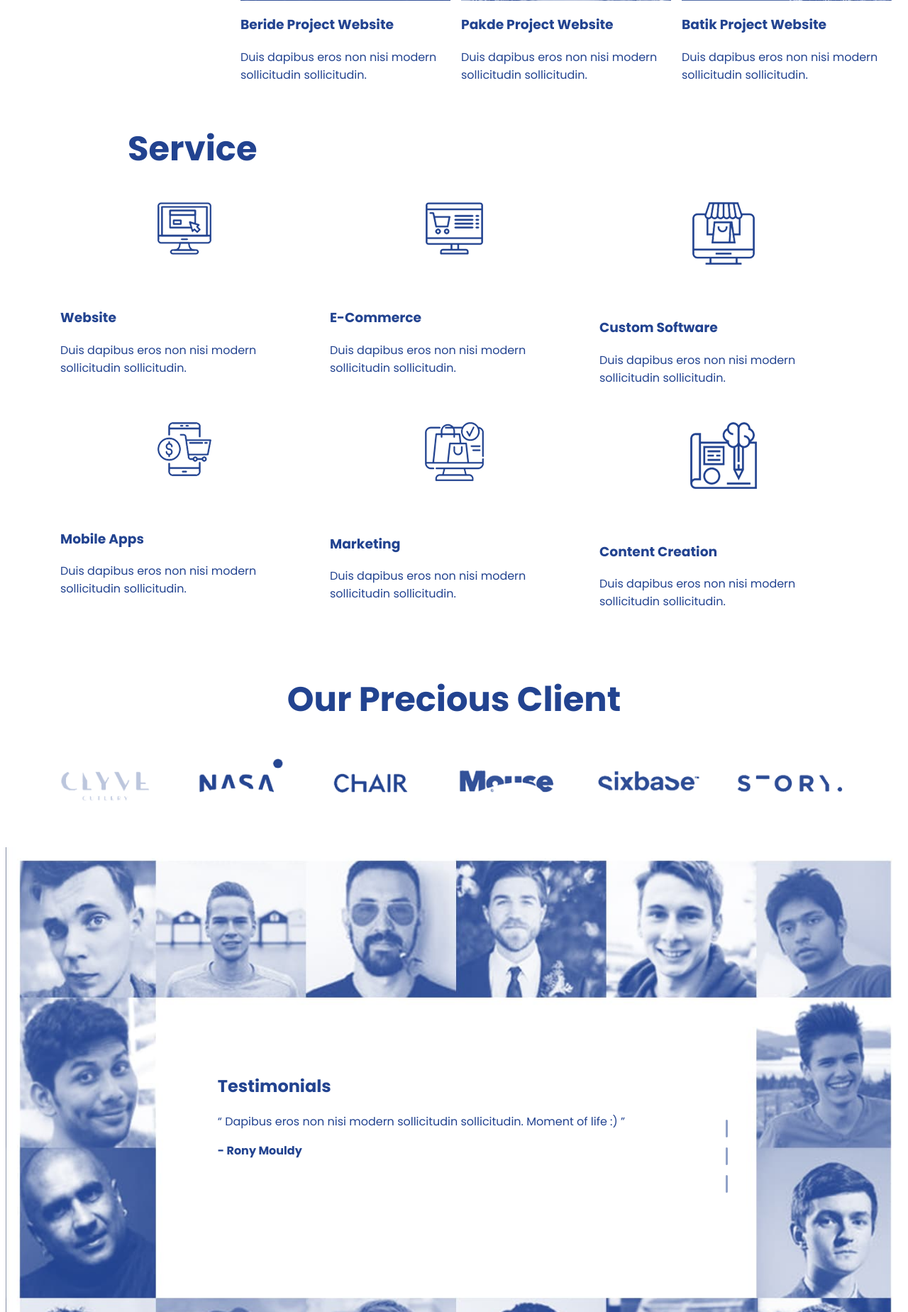
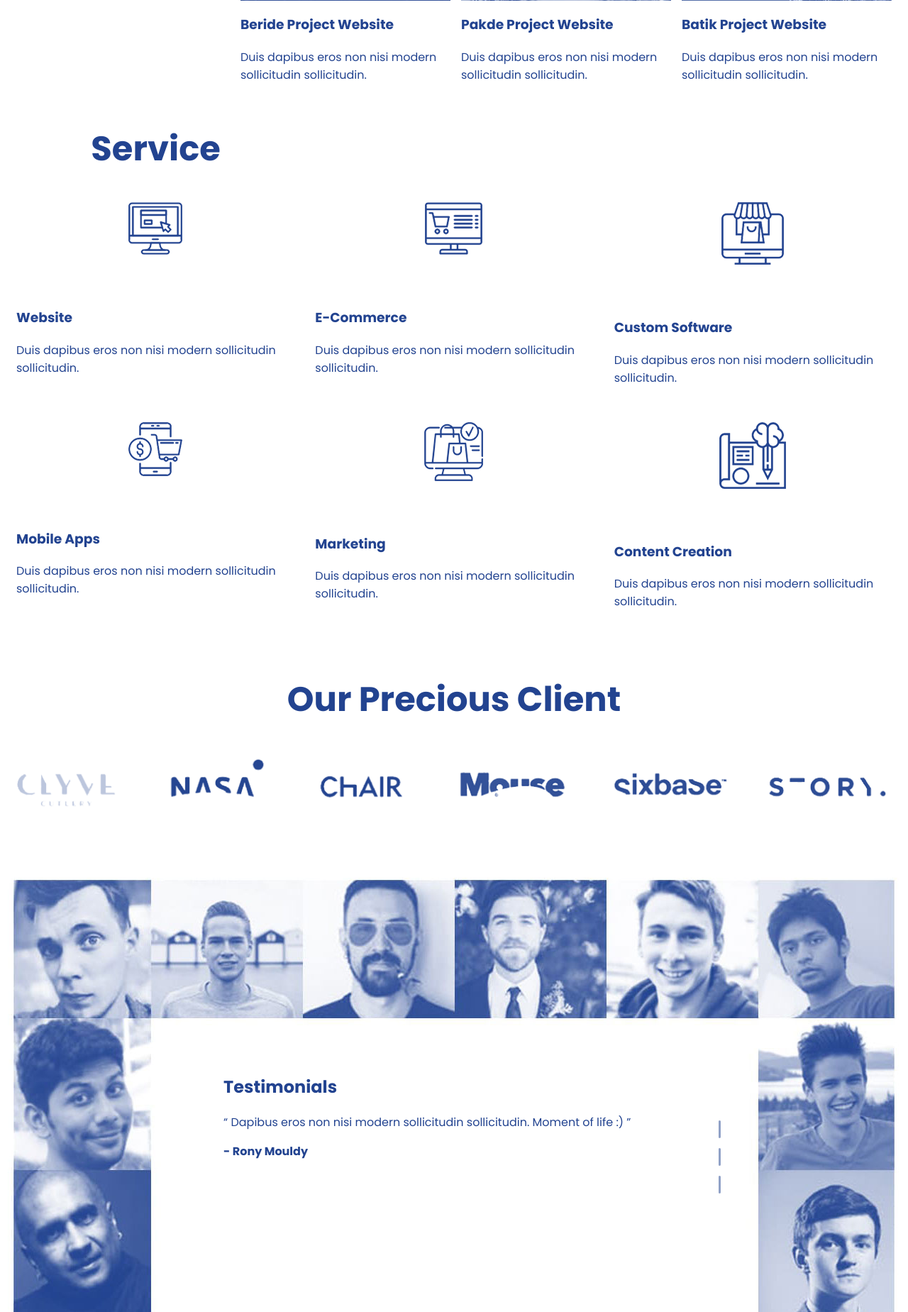
Before and after one commit to trilastiko/sab.id, a PHP site: page / in a window 1280 px wide. Shown: the part 1991-3840 px from the top of the page at 71% size. Run offline with PHP 8.4, Linux system fonts and the light colour scheme; some libraries are stand-ins or nearby versions.

Commit message:
update testimony
update testimony

```diff
--- a/assets/stylesheets/css/style.css
+++ b/assets/stylesheets/css/style.css
@@ -29,6 +29,12 @@
     background: #FFFFFF;
 }
 
+@media (min-width: 1200px) {
+  .container {
+    max-width: 1280px;
+  }
+}
+
 /* Main menu navigation */
 .nav-sab {
     background: #FFFFFF;
@@ -36,6 +42,7 @@
     width: 100%;
     padding: 10px 0;
     z-index: 9;
+    top:0;
 }
 
 .nav-sab .nav li {
@@ -561,6 +568,13 @@
     margin-top: 50px;
     position: relative;
     min-height: 900px;
+
+}
+
+@media (min-width: 1200px) {
+  .testimony-sab {
+    background: url("../../../images/people.jpg") no-repeat center ;
+  }
 }
 
 @media (max-width: 768px) {
@@ -576,10 +590,10 @@
     }
 }
 
-.testimony-sab .testi-abs,
+/*.testimony-sab .testi-abs,
 .testimony-sab .testimony-sab-slide {
     position: absolute;
-}
+}*/
 
 .testimony-sab img {
     width: 100%;
--- a/index.html
+++ b/index.html
@@ -190,7 +190,8 @@
         </div>
     </section>
     <section class="testimony-sab">
-        <div class="testi-abs hidden-xs"><img class="city-img" src="images/people.jpg"></div>
+        <div class="container">
+
             <div class="testimony-sab-slide owl-carousel owl-theme">
                 <div class="item">
                     <h2>Testimonials</h2>
@@ -203,6 +204,7 @@
                 <div class="item">
                     <h2>Testimonials</h2>
                     <p>“ Wow amazing content ever, I can't believe work with sab ”</p><b>- Meidana Moasaas</b>
+                </div>
             </div>
         </div>
     </section>
```
Also changed, not shown: images/people.jpg. Lines whose indentation alone changed are shown as unchanged.
